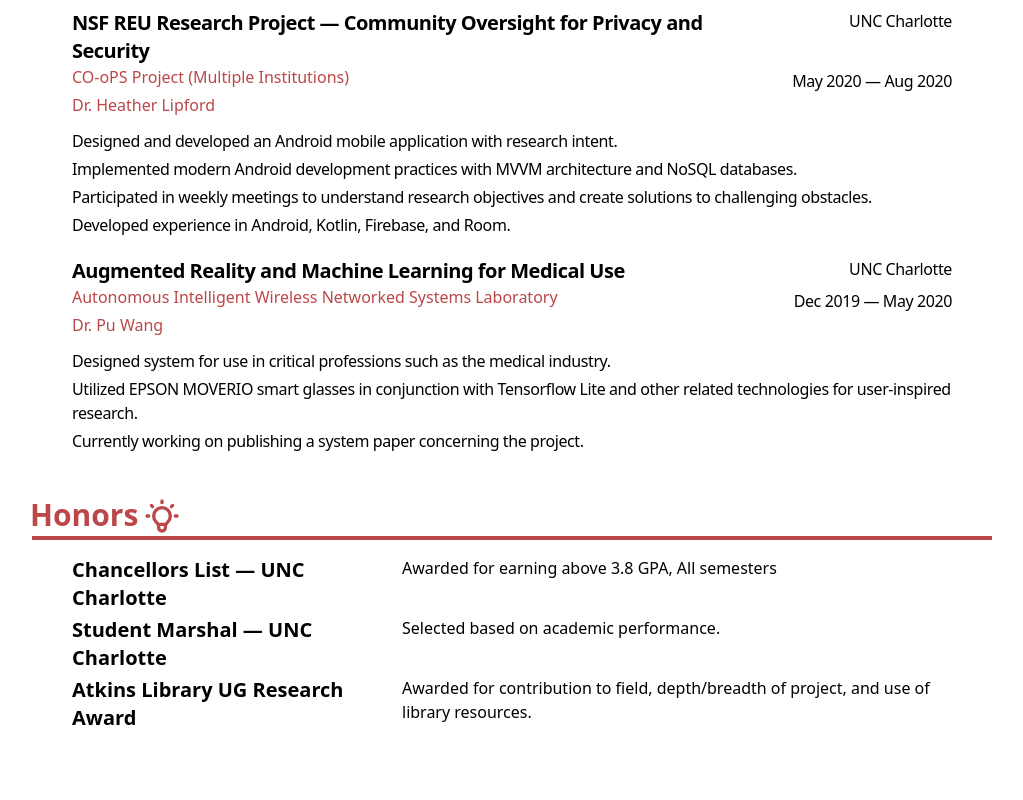
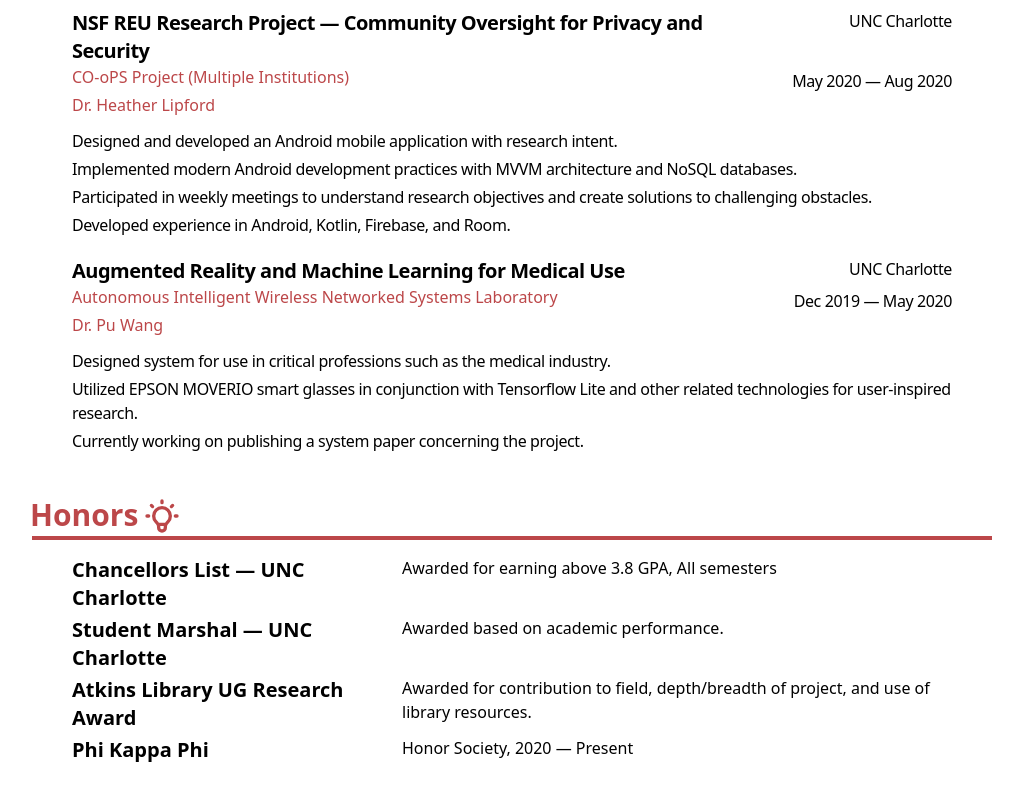
Before and after one commit to nicholasosaka/nosaka.xyz, a Next.js app: page /resume in a window 1280 px wide. Shown: the part 1466-2266 px from the top of the page, without its empty margins (128-1151 px from the left). Built offline with nearby package versions, Linux system fonts and the light colour scheme; what @tailwindcss/typography would draw is missing.

Commit message:
Add honor and make Education component more flexible

```diff
--- a/components/Resume.js
+++ b/components/Resume.js
@@ -18,10 +18,14 @@ const Education = (props) => {
             {
                 props.info.map(
                     function(info, idx) {
-                        return (
+                        return info.includes(":") ? (
                             <li key={idx} className="font-light text-sm sm:text-base">
                                 <p className="inline font-semibold">{info.split(":")[0]}:</p>
                                 <p className="inline">{info.split(":")[1]}</p>
+                            </li>
+                        ) : (
+                            <li key={idx} className="font-light text-sm sm:text-base">
+                                <p className="inline font-semibold italic">{info}</p>
                             </li>
                         )
                     }
--- a/pages/resume.js
+++ b/pages/resume.js
@@ -41,7 +41,6 @@ export default function Resume() {
                         graduation="May 2022"
                         info={["GPA: 4.0", "Areas of interest: Ethical Theory, Aesthetics, Critical Theory"]}
                     />
-
                 </div>
 
                 {/* Skills */}
@@ -120,8 +119,9 @@ export default function Resume() {
                     <Honors skills={
                         {
                             "Chancellors List — UNC Charlotte": "Awarded for earning above 3.8 GPA, All semesters",
-                            "Student Marshal — UNC Charlotte": "Selected based on academic performance.",
-                            "Atkins Library UG Research Award": "Awarded for contribution to field, depth/breadth of project, and use of library resources."
+                            "Student Marshal — UNC Charlotte": "Awarded based on academic performance.",
+                            "Atkins Library UG Research Award": "Awarded for contribution to field, depth/breadth of project, and use of library resources.",
+                            "Phi Kappa Phi": "Honor Society, 2020 — Present"
                         }
                     }/>
                 </div>
```
